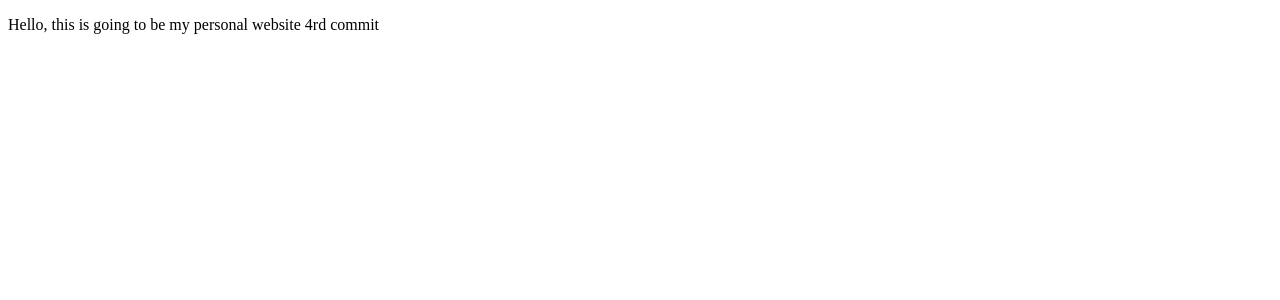
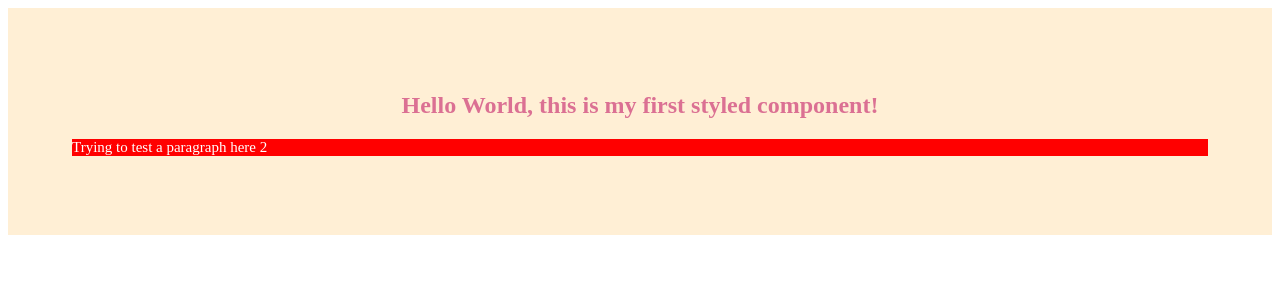
Before and after one commit to radov97/AndreiRadoviciDev, a React (Create React App) app: page / in a window 1280 px wide. Shown: the top 300 px of the page. Built offline with nearby package versions, Linux system fonts and the light colour scheme.

Commit message:
Project structure

```diff
--- a/package.json
+++ b/package.json
@@ -10,9 +10,11 @@
     "@types/node": "^16.7.13",
     "@types/react": "^18.0.0",
     "@types/react-dom": "^18.0.0",
+    "g": "^2.0.1",
     "react": "^18.2.0",
     "react-dom": "^18.2.0",
     "react-scripts": "5.0.1",
+    "styled-components": "^5.3.5",
     "typescript": "^4.4.2",
     "web-vitals": "^2.1.0"
   },
@@ -39,5 +41,8 @@
       "last 1 firefox version",
       "last 1 safari version"
     ]
+  },
+  "devDependencies": {
+    "@types/styled-components": "^5.1.26"
   }
 }
--- a/src/App.tsx
+++ /dev/null
@@ -1,13 +0,0 @@
-import React from "react";
-
-function App() {
-  return (
-    <div>
-      <header>
-        <p>Hello, this is going to be my personal website 4rd commit</p>
-      </header>
-    </div>
-  );
-}
-
-export default App;
--- a/src/index.tsx
+++ b/src/index.tsx
@@ -1,12 +1,12 @@
 import React from "react";
 import ReactDOM from "react-dom/client";
-import App from "./App";
+import MainPage from "./pages/main-page";
 
 const root = ReactDOM.createRoot(
   document.getElementById("root") as HTMLElement
 );
 root.render(
   <React.StrictMode>
-    <App />
+    <MainPage />
   </React.StrictMode>
 );
--- /dev/null
+++ b/src/pages/main-page.tsx
@@ -0,0 +1,37 @@
+import React from "react";
+import styled from "styled-components";
+
+const MainPage = (): JSX.Element => {
+  const Title = styled.h1`
+    font-size: 1.5em;
+    text-align: center;
+    color: palevioletred;
+  `;
+
+  const css = {
+    fontSize: "15px",
+  };
+
+  const css2 = {
+    color: "white",
+    backgroundColor: "red",
+  };
+
+  const Test = styled.p(css, css2);
+
+  const Wrapper = styled.section`
+    padding: 4em;
+    background: papayawhip;
+  `;
+
+  return (
+    <Wrapper>
+      <Title onClick={() => console.log("test")}>
+        Hello World, this is my first styled component!
+      </Title>
+      <Test>Trying to test a paragraph here 2</Test>
+    </Wrapper>
+  );
+};
+
+export default MainPage;
```
Also changed, not shown: 2 other files (tests, documents, lock files or other folders).
